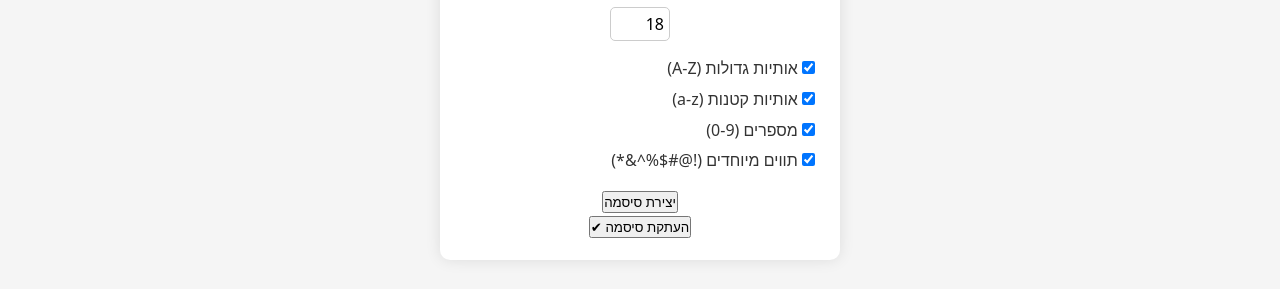
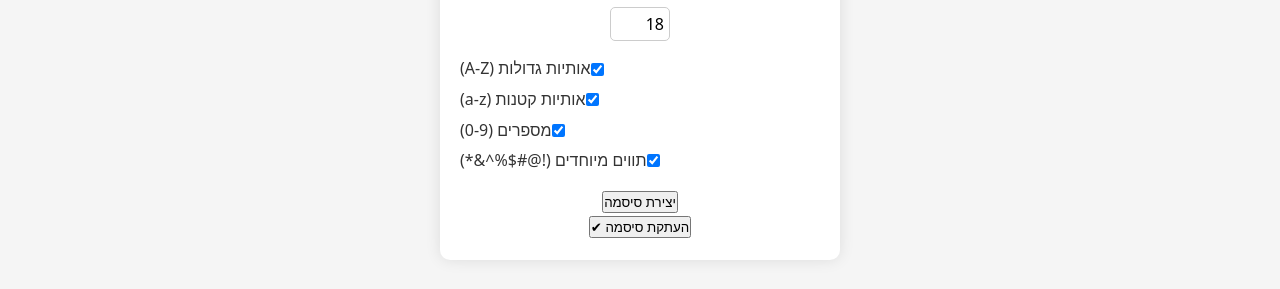
Before and after one commit to tools-by-rotem/test, a plain HTML site: page index.html in a window 1280 px wide. Shown: the part 251-540 px from the top of the page. Drawn offline with Linux system fonts and the light colour scheme.

Commit message:
Update index.html

```diff
--- a/index.html
+++ b/index.html
@@ -94,13 +94,13 @@
         }
 
         .checkbox-wrapper {
-            display: right;
+            display: flex;
             justify-content: flex-end;
             margin: 5px 0;
         }
         .checkbox-wrapper label {
             margin: 0;
-            display: right;
+            display: flex;
             align-items: center;
             text-align: right;
         }
```
